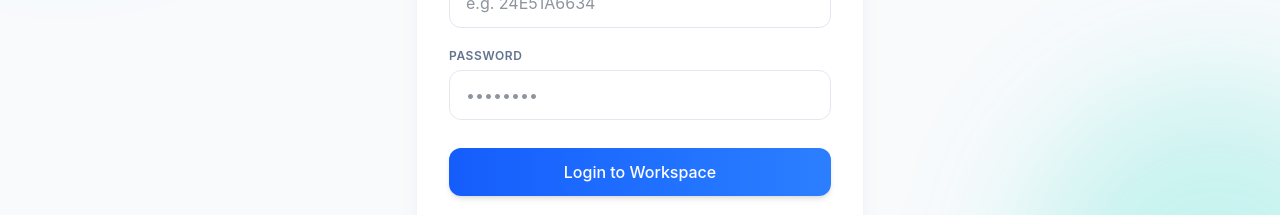
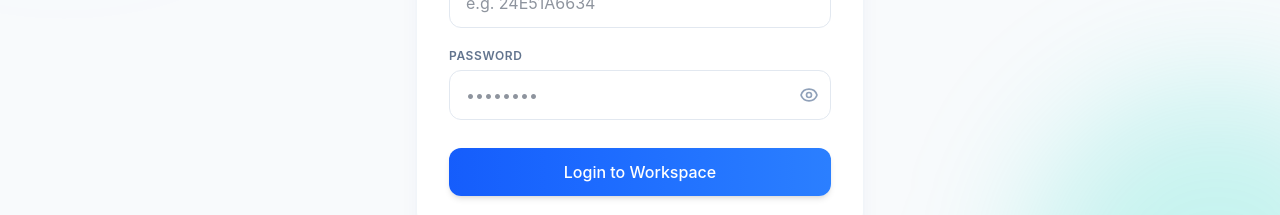
Before and after one commit to Abhineeth-23/project-tracker, a Vue app in the folder frontend/: page /login in a window 1280 px wide. Shown: the part 412-627 px from the top of the page. Built offline with nearby package versions, Linux system fonts and the light colour scheme.

Commit message:
added option to view password while entering

```diff
--- a/frontend/src/views/LoginView.vue
+++ b/frontend/src/views/LoginView.vue
@@ -26,7 +26,13 @@
           </div>
           <div>
             <label class="block text-[10px] md:text-xs font-semibold text-slate-500 uppercase tracking-wider mb-1.5">Password</label>
-            <input type="password" required v-model="loginPass" class="w-full rounded-xl border border-slate-200 py-2.5 md:py-3 px-3 md:px-4 text-sm md:text-base focus:ring-2 focus:ring-blue-500 outline-none" placeholder="••••••••">
+            <div class="relative">
+              <input :type="showLoginPass ? 'text' : 'password'" required v-model="loginPass" class="w-full rounded-xl border border-slate-200 py-2.5 md:py-3 pl-3 pr-10 md:pl-4 md:pr-12 text-sm md:text-base focus:ring-2 focus:ring-blue-500 outline-none" placeholder="••••••••">
+              <button type="button" @click="showLoginPass = !showLoginPass" class="absolute inset-y-0 right-0 pr-3 flex items-center text-slate-400 hover:text-slate-600">
+                <svg v-if="!showLoginPass" class="w-5 h-5" fill="none" viewBox="0 0 24 24" stroke="currentColor"><path stroke-linecap="round" stroke-linejoin="round" stroke-width="2" d="M15 12a3 3 0 11-6 0 3 3 0 016 0z" /><path stroke-linecap="round" stroke-linejoin="round" stroke-width="2" d="M2.458 12C3.732 7.943 7.523 5 12 5c4.478 0 8.268 2.943 9.542 7-1.274 4.057-5.064 7-9.542 7-4.477 0-8.268-2.943-9.542-7z" /></svg>
+                <svg v-else class="w-5 h-5" fill="none" viewBox="0 0 24 24" stroke="currentColor"><path stroke-linecap="round" stroke-linejoin="round" stroke-width="2" d="M13.875 18.825A10.05 10.05 0 0112 19c-4.478 0-8.268-2.943-9.542-7a10.05 10.05 0 011.53-3.16l2.16 2.16m3.85-3.85a3.001 3.001 0 00-3.85-3.85l2.16-2.16c.55-.16 1.13-.25 1.73-.25 4.478 0 8.268 2.943 9.542 7a10.05 10.05 0 01-2.14 3.74m-4.66-4.66l-5.6 5.6M3 3l18 18" /></svg>
+              </button>
+            </div>
           </div>
           <button type="submit" :disabled="authStore.isLoading" class="w-full bg-gradient-to-r from-blue-600 to-blue-500 text-white font-medium py-3 rounded-xl shadow-md transition-all active:scale-[0.98] text-sm md:text-base mt-2 disabled:opacity-70">
             Login to Workspace
@@ -50,7 +56,13 @@
           </div>
           <div>
             <label class="block text-[10px] md:text-xs font-semibold text-slate-500 uppercase tracking-wider mb-1.5">Password</label>
-            <input type="password" required v-model="regPass" class="w-full rounded-xl border border-slate-200 py-2.5 md:py-3 px-3 md:px-4 text-sm md:text-base focus:ring-2 focus:ring-blue-500 outline-none" placeholder="Create a password">
+            <div class="relative">
+              <input :type="showRegPass ? 'text' : 'password'" required v-model="regPass" class="w-full rounded-xl border border-slate-200 py-2.5 md:py-3 pl-3 pr-10 md:pl-4 md:pr-12 text-sm md:text-base focus:ring-2 focus:ring-blue-500 outline-none" placeholder="Create a password">
+              <button type="button" @click="showRegPass = !showRegPass" class="absolute inset-y-0 right-0 pr-3 flex items-center text-slate-400 hover:text-slate-600">
+                <svg v-if="!showRegPass" class="w-5 h-5" fill="none" viewBox="0 0 24 24" stroke="currentColor"><path stroke-linecap="round" stroke-linejoin="round" stroke-width="2" d="M15 12a3 3 0 11-6 0 3 3 0 016 0z" /><path stroke-linecap="round" stroke-linejoin="round" stroke-width="2" d="M2.458 12C3.732 7.943 7.523 5 12 5c4.478 0 8.268 2.943 9.542 7-1.274 4.057-5.064 7-9.542 7-4.477 0-8.268-2.943-9.542-7z" /></svg>
+                <svg v-else class="w-5 h-5" fill="none" viewBox="0 0 24 24" stroke="currentColor"><path stroke-linecap="round" stroke-linejoin="round" stroke-width="2" d="M13.875 18.825A10.05 10.05 0 0112 19c-4.478 0-8.268-2.943-9.542-7a10.05 10.05 0 011.53-3.16l2.16 2.16m3.85-3.85a3.001 3.001 0 00-3.85-3.85l2.16-2.16c.55-.16 1.13-.25 1.73-.25 4.478 0 8.268 2.943 9.542 7a10.05 10.05 0 01-2.14 3.74m-4.66-4.66l-5.6 5.6M3 3l18 18" /></svg>
+              </button>
+            </div>
           </div>
           <button type="submit" :disabled="authStore.isLoading" class="w-full bg-gradient-to-r from-teal-500 to-teal-400 text-white font-medium py-3 rounded-xl shadow-md transition-all active:scale-[0.98] text-sm md:text-base mt-2 disabled:opacity-70">
             Create Account
@@ -64,7 +76,13 @@
           </div>
           <div>
             <label class="block text-[10px] md:text-xs font-semibold text-slate-500 uppercase tracking-wider mb-1.5">Password</label>
-            <input type="password" required v-model="adminPass" class="w-full rounded-xl border border-slate-200 py-2.5 md:py-3 px-3 md:px-4 text-sm md:text-base focus:ring-2 focus:ring-slate-800 outline-none bg-slate-50">
+            <div class="relative">
+              <input :type="showAdminPass ? 'text' : 'password'" required v-model="adminPass" class="w-full rounded-xl border border-slate-200 py-2.5 md:py-3 pl-3 pr-10 md:pl-4 md:pr-12 text-sm md:text-base focus:ring-2 focus:ring-slate-800 outline-none bg-slate-50">
+              <button type="button" @click="showAdminPass = !showAdminPass" class="absolute inset-y-0 right-0 pr-3 flex items-center text-slate-400 hover:text-slate-600">
+                <svg v-if="!showAdminPass" class="w-5 h-5" fill="none" viewBox="0 0 24 24" stroke="currentColor"><path stroke-linecap="round" stroke-linejoin="round" stroke-width="2" d="M15 12a3 3 0 11-6 0 3 3 0 016 0z" /><path stroke-linecap="round" stroke-linejoin="round" stroke-width="2" d="M2.458 12C3.732 7.943 7.523 5 12 5c4.478 0 8.268 2.943 9.542 7-1.274 4.057-5.064 7-9.542 7-4.477 0-8.268-2.943-9.542-7z" /></svg>
+                <svg v-else class="w-5 h-5" fill="none" viewBox="0 0 24 24" stroke="currentColor"><path stroke-linecap="round" stroke-linejoin="round" stroke-width="2" d="M13.875 18.825A10.05 10.05 0 0112 19c-4.478 0-8.268-2.943-9.542-7a10.05 10.05 0 011.53-3.16l2.16 2.16m3.85-3.85a3.001 3.001 0 00-3.85-3.85l2.16-2.16c.55-.16 1.13-.25 1.73-.25 4.478 0 8.268 2.943 9.542 7a10.05 10.05 0 01-2.14 3.74m-4.66-4.66l-5.6 5.6M3 3l18 18" /></svg>
+              </button>
+            </div>
           </div>
           <button type="submit" :disabled="authStore.isLoading" class="w-full bg-slate-800 text-white font-medium py-3 rounded-xl shadow-md transition-all active:scale-[0.98] hover:bg-slate-700 text-sm md:text-base mt-2 disabled:opacity-70">
             Access Admin Panel
@@ -86,6 +104,11 @@ const authStore = useAuthStore()
 // State
 const authMode = ref('login')
 const TEAMS = ["Digi Yatra", "OCR", "FHIR", "MIRTH Connect", "ChatBot", "Blood Connect"]
+
+// Visibility Toggles
+const showLoginPass = ref(false)
+const showRegPass = ref(false)
+const showAdminPass = ref(false)
 
 // Form Inputs
 const loginRoll = ref('')
```
